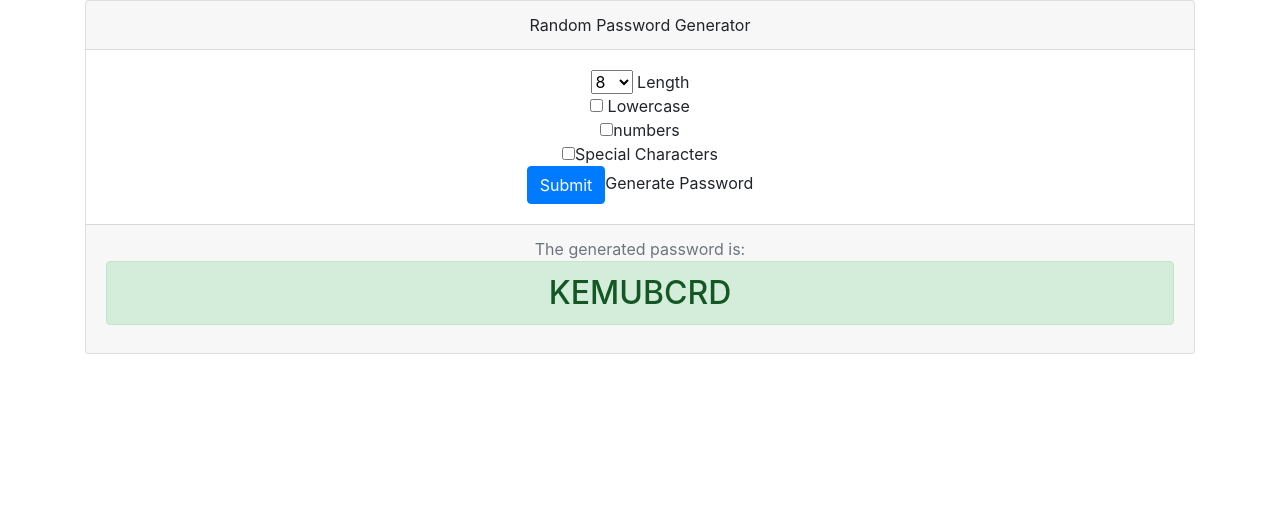
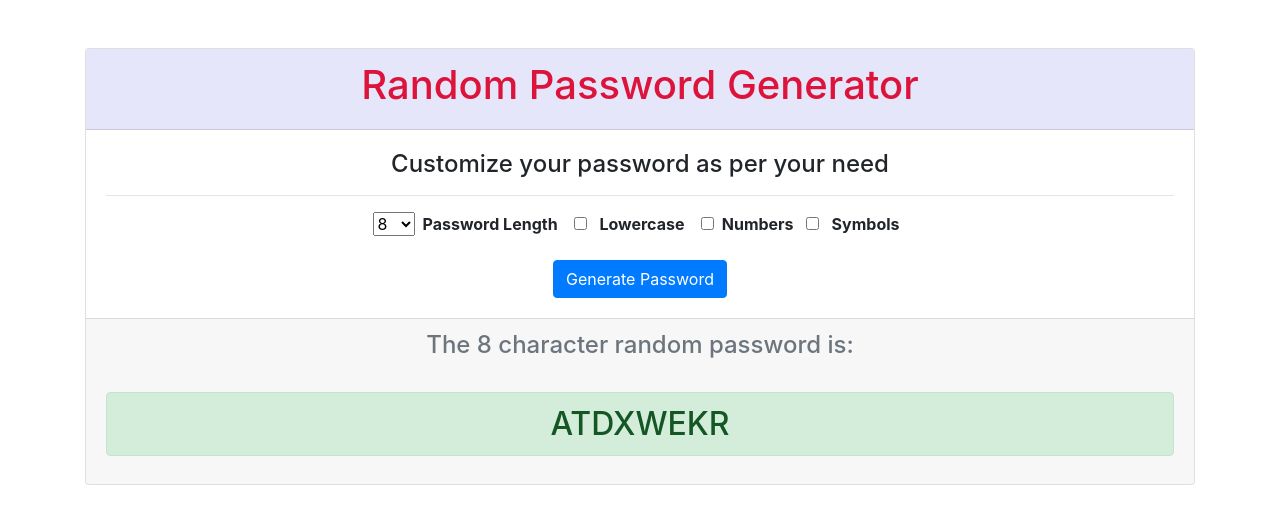
Before and after one commit to Sarad3993/random-password-generator, a Django app: page / in a window 1280 px wide. Shown: the top 524 px of the page. Run offline with Django 3.2, Linux system fonts and the light colour scheme; some libraries are stand-ins or nearby versions.

Commit message:
project completed

```diff
--- a/generate/templates/password_generate.html
+++ b/generate/templates/password_generate.html
@@ -1,22 +1,27 @@
 <!DOCTYPE html>
 <html lang="en">
+
 <head>
     <meta charset="UTF-8">
     <meta name="viewport" content="width=device-width, initial-scale=1.0">
     <title> Password Generator </title>
     <link rel="stylesheet" href="https://maxcdn.bootstrapcdn.com/bootstrap/4.5.2/css/bootstrap.min.css">
 </head>
+
 <body>
-    <div class="container">
+    <div class="container mt-5">
         <div class="card text-center">
-        <div class="card-header">
-          Random Password Generator
+            <div class="card-header" style="background-color:lavender; color:crimson;">
+                <h1> Random Password Generator</h1>
             </div>
 
             <div class="card-body">
+                <h4>Customize your password as per your need </h4>
+                <hr>
                 <form>
                     <select name="length">
                         <option value="8" selected='selected'>8</option>
+                        <!-- 8 is the default value -->
                         <option value="9">9</option>
                         <option value="10">10</option>
                         <option value="11">11</option>
@@ -34,22 +39,31 @@
                         <option value="23">23</option>
                         <option value="24">24</option>
                         <option value="25">25</option>
-            </select> Length
+                    </select><strong>&ensp;Password Length </strong> &ensp;
+
+                    <input type="checkbox" name="lowercase">
+                    <strong>&ensp;Lowercase </strong>&ensp;
+
+
+                    <input type="checkbox" name="numbers"><strong>&ensp;Numbers</strong>&ensp;
+
+
+                    <input type="checkbox" name="special">
+                    <strong>&ensp;Symbols</strong>&ensp;
                     <br>
-            <input type="checkbox" name="lowercase"> Lowercase
                     <br>
-            <input type="checkbox" name="numbers">numbers
-            <br>
-            <input type="checkbox" name ="special">Special Characters
-            <br>
-            <input type="submit" class="btn btn-primary">Generate Password</a>
+                    <button class="btn btn-primary"> Generate Password
+                    </button>
                 </form>
             </div>
+
             <div class="card-footer text-muted">
-            The generated password is:
+                <h4>The {{length}} character random password is: </h4>
+                <br>
                 <h2 class="alert alert-success"> {{password}} </h2>
             </div>
         </div>
     </div>
 </body>
+
 </html>
--- a/generate/views.py
+++ b/generate/views.py
@@ -3,16 +3,16 @@ import random
 
 
 def password_generate(request):
-    characters = list('ABCDEFGHIJKLMNOPQRSTUVWXYZ')
+    characters = list('QWERTYUIOPASDFGHJKLZXCVBNM') # uppercase generated by default
 
     if request.GET.get('lowercase'):
-        characters.extend(list('abcdefghijklmnopqrstuvwxyz'))
+        characters.extend(list('qwertyuiopasdfghjklzxcvbnm'))
 
     if request.GET.get('numbers'):
         characters.extend(list('9876543210'))
 
     if request.GET.get('special'):
-        characters.extend(list('!@#$%^&*-+{(])}<?>['))
+        characters.extend(list('!@#$%^&*-+{(])}<?>[,.:;\`/'))
 
     password = ''
     length = int(request.GET.get('length',8))
@@ -21,5 +21,6 @@ def password_generate(request):
     while i < length:
         password += random.choice(characters)
         i += 1
-        context_var = {'password':password}
+
+    context_var = {'password':password,'length':length}
     return render(request,'password_generate.html',context_var)
```
Lines whose indentation alone changed are shown as unchanged.
